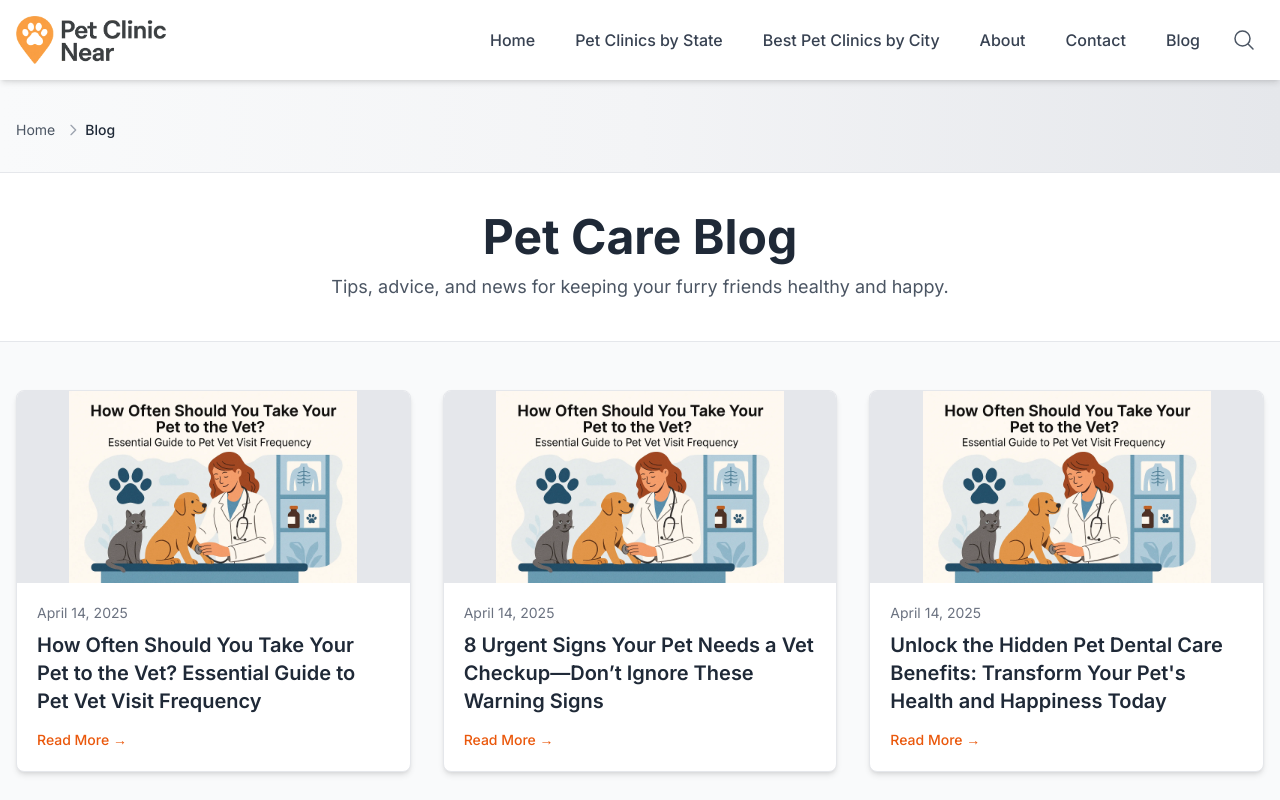
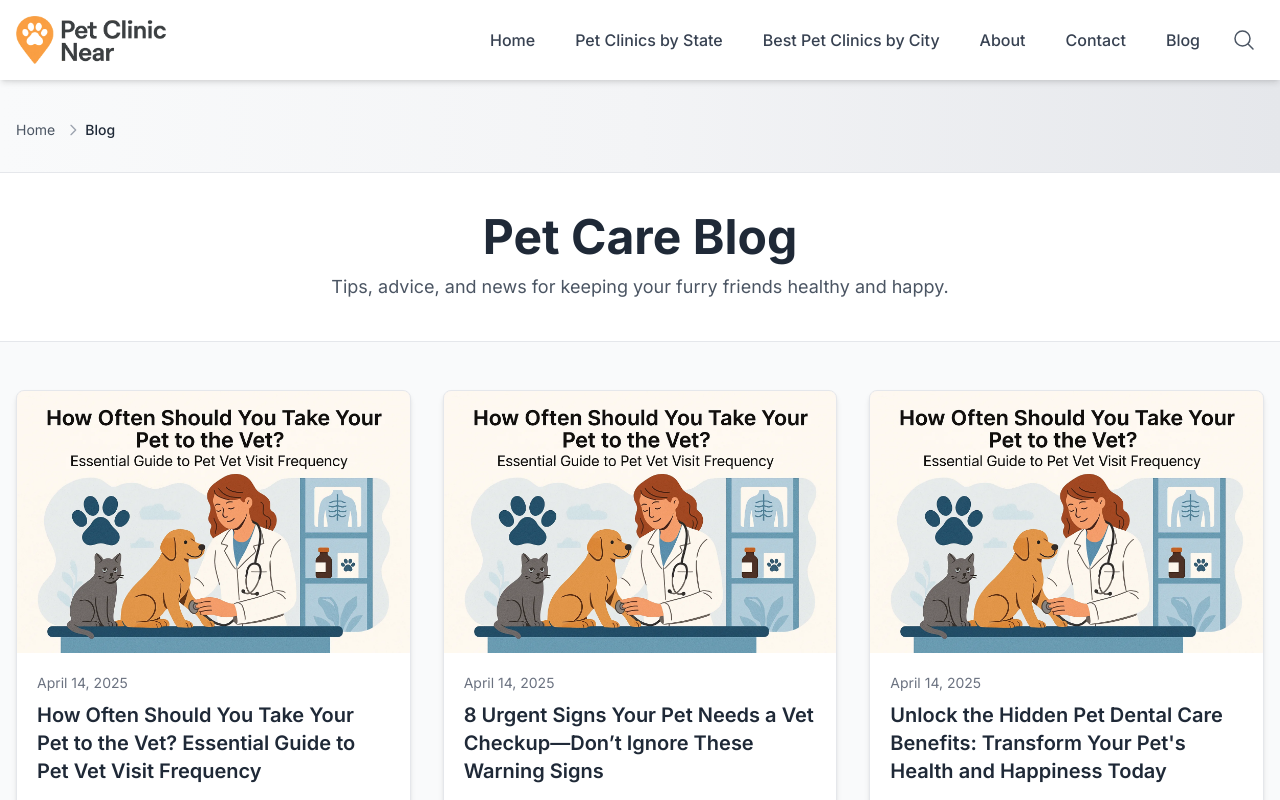
Before and after one commit to killadoggadude/petclinicnear.com, a Next.js app: page /blog in a window 1280 px wide. Shown: the top 800 px of the page. Built offline with nearby package versions, Linux system fonts and the light colour scheme.

Commit message:
fix: Set blog image container aspect ratio to 3:2

```diff
--- a/pages/blog/[slug].js
+++ b/pages/blog/[slug].js
@@ -96,14 +96,14 @@ export default function BlogPostPage({ post }) {
       {/* Main Post Content Area */}
       <div className="container mx-auto px-4 py-12 max-w-4xl"> {/* Centered, max-width for readability */}
         <article className="bg-white p-6 md:p-8 rounded-lg shadow-md border border-gray-200">
-          {/* Featured Image Added Here */}
+          {/* Featured Image Added Here - Adjust container aspect ratio */}
           {post.imageUrl && (
-             <div className="relative w-full h-64 md:h-80 mb-6 rounded-md overflow-hidden">
+             <div className="relative w-full aspect-[3/2] mb-6 rounded-md overflow-hidden"> {/* Removed fixed height, added aspect-ratio */}
                 <Image
                     src={post.imageUrl}
                     alt={post.title}
                     layout="fill"
-                    objectFit="contain"
+                    objectFit="cover" // Changed back to cover
                     priority // Prioritize loading for hero image
                 />
              </div>
--- a/pages/blog/index.js
+++ b/pages/blog/index.js
@@ -99,15 +99,15 @@ export default function BlogIndexPage({ posts }) {
           <div className="grid grid-cols-1 md:grid-cols-2 lg:grid-cols-3 gap-8">
             {posts.map((post) => (
               <div key={post.slug} className="bg-white rounded-lg shadow-md overflow-hidden border border-gray-200 flex flex-col">
-                {/* Add Featured Image */}
+                {/* Add Featured Image - Adjust container aspect ratio */}
                 {post.imageUrl ? (
                     <Link href={`/blog/${post.slug}`}>
-                       <span className="block relative w-full h-48 bg-gray-200">
+                       <span className="block relative w-full aspect-[3/2] bg-gray-200">
                          <Image
                             src={post.imageUrl}
                             alt={post.title}
                             layout="fill"
-                            objectFit="contain"
+                            objectFit="cover"
                          />
                        </span>
                      </Link>
```
